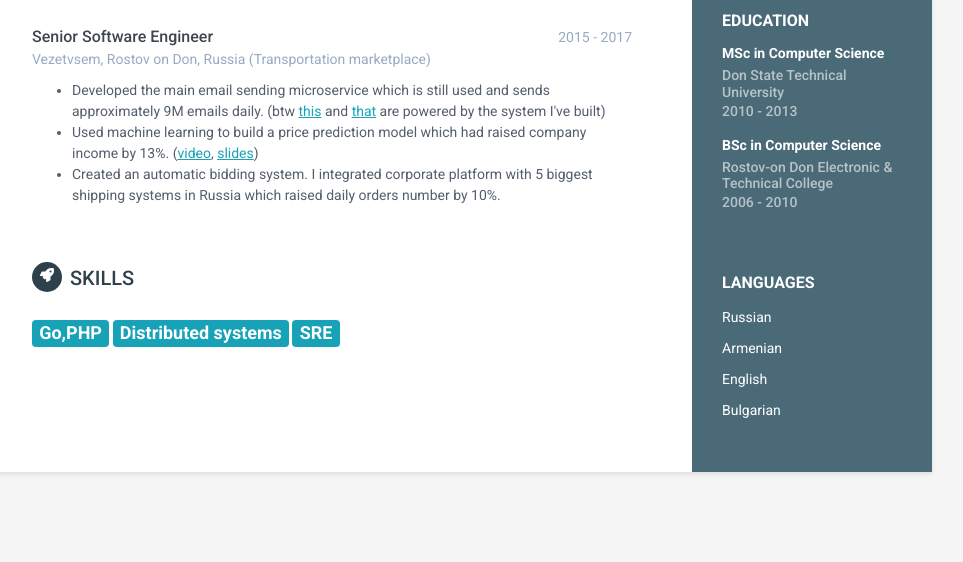
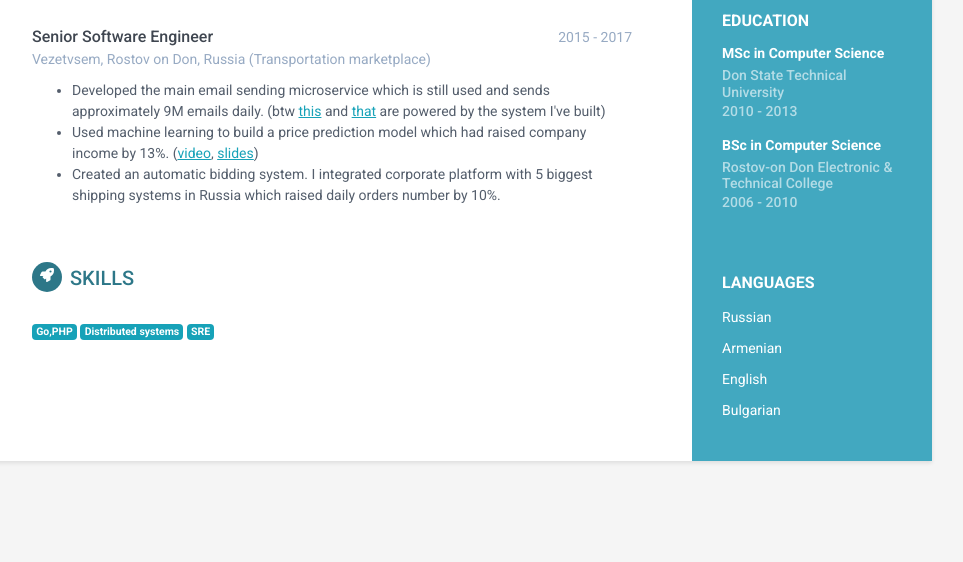
Before and after one commit to hovsep/cv, a plain HTML site: page index.html in a window 1280 px wide. Shown: the part 563-1125 px from the top of the page, without its empty margins (188-1151 px from the left). Drawn offline with Linux system fonts and the light colour scheme.

Commit message:
Update index.html
switch css

```diff
--- a/index.html
+++ b/index.html
@@ -17,7 +17,7 @@
     <!-- Global CSS -->
     <link rel="stylesheet" href="assets/plugins/bootstrap/css/bootstrap.min.css">
     <!-- Theme CSS -->
-    <link id="theme-style" rel="stylesheet" href="assets/css/orbit-6.css">
+    <link id="theme-style" rel="stylesheet" href="assets/css/orbit-1.css">
 </head>
 
 <body>
```
